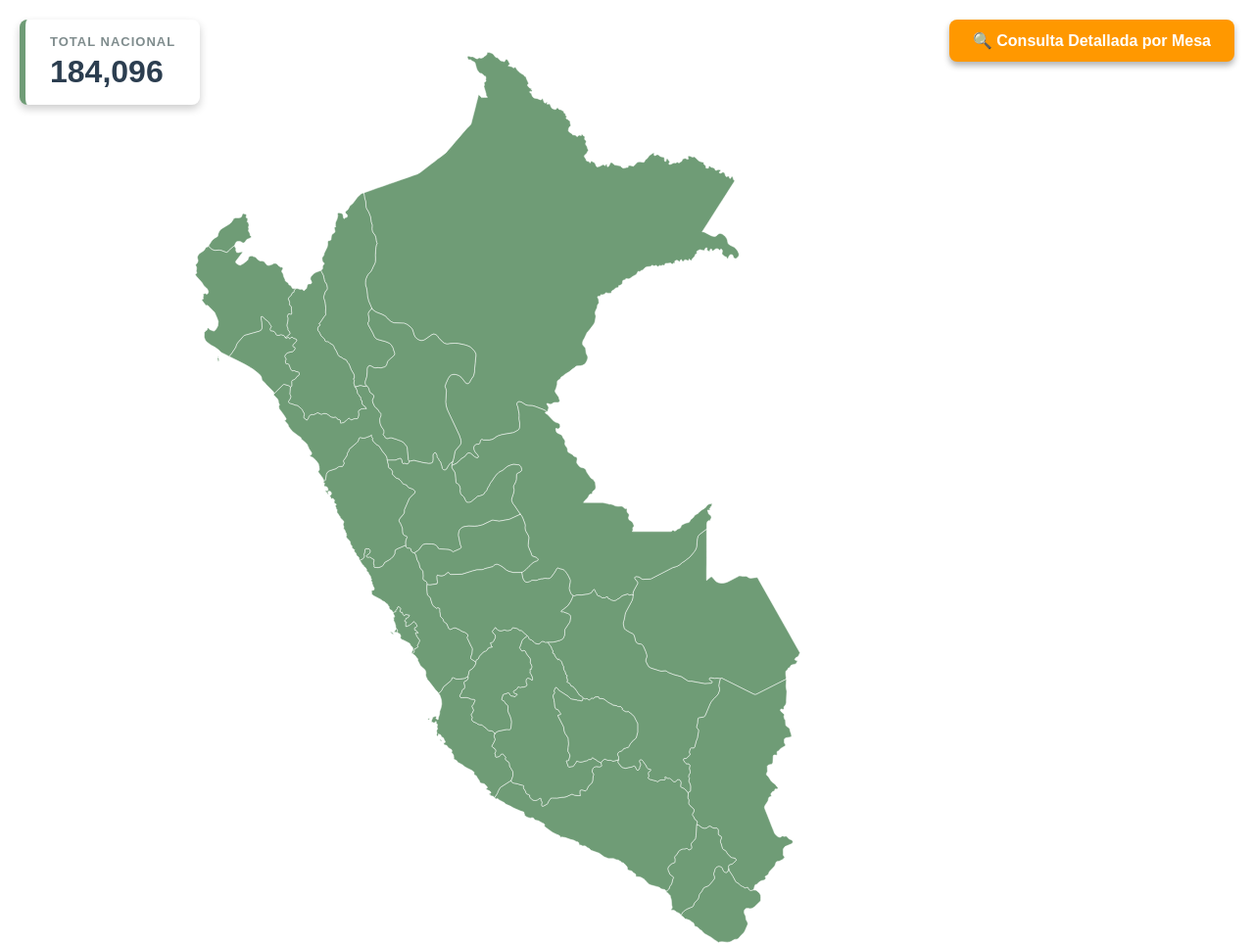
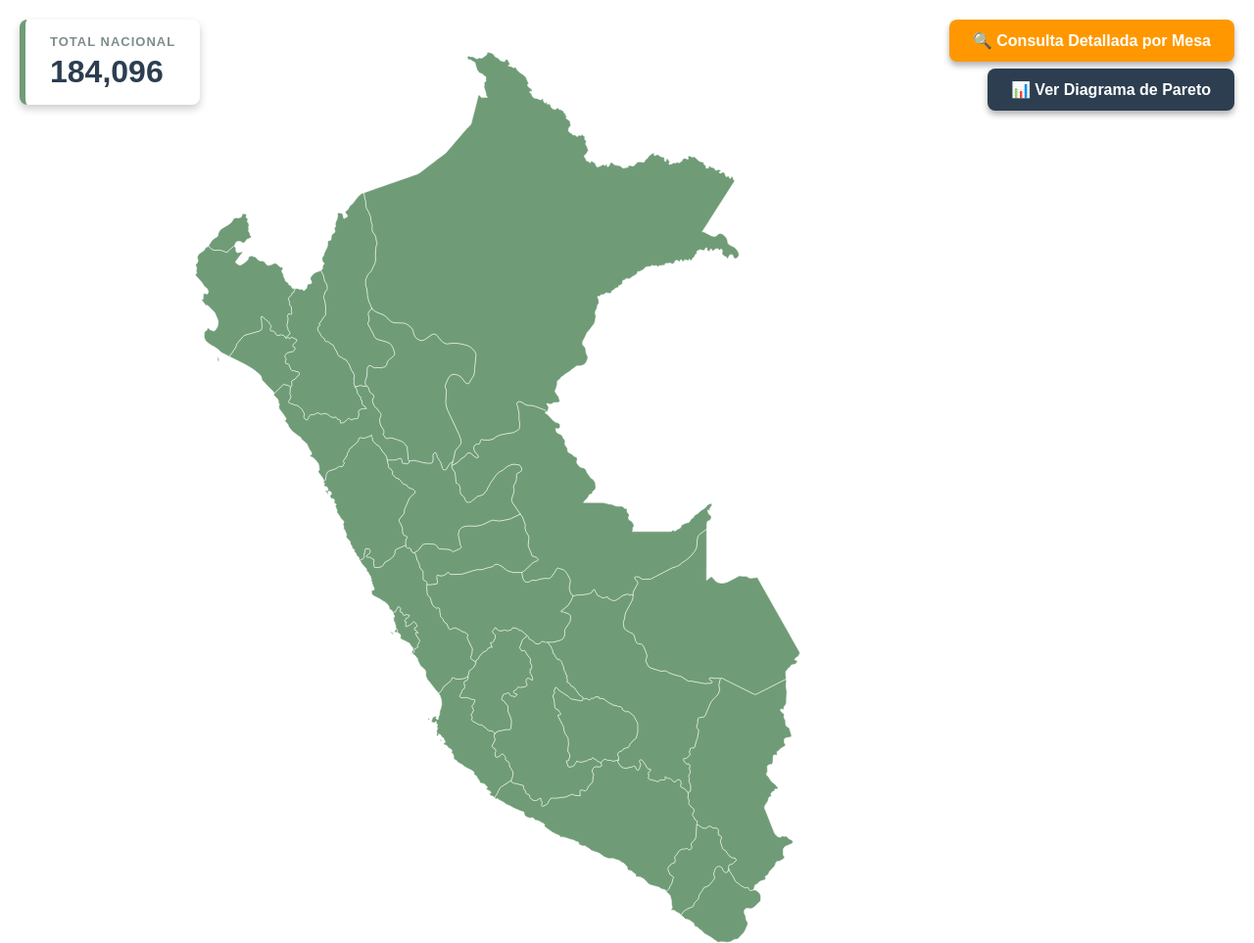
Before and after one commit to luiscarrillo7/katherine, a plain HTML site: page index.html in a window 1280 px wide. Shown: the whole page at 98% size. Drawn offline with Linux system fonts and the light colour scheme.

Commit message:
Agregando estadistica

```diff
--- a/index.html
+++ b/index.html
@@ -89,6 +89,28 @@
         font-size: 32px;
         font-weight: bold;
         color: #2c3e50;
+      }
+      .btn-estadistica {
+        position: absolute;
+        top: 70px; /* Debajo del otro botón */
+        right: 20px;
+        background-color: #2c3e50; /* Un color oscuro elegante */
+        color: white;
+        padding: 12px 24px;
+        text-decoration: none;
+        font-family: Arial, sans-serif;
+        font-weight: bold;
+        font-size: 16px;
+        border-radius: 8px;
+        box-shadow: 0px 4px 6px rgba(0, 0, 0, 0.3);
+        transition:
+          background-color 0.3s,
+          transform 0.2s;
+        z-index: 1000;
+      }
+      .btn-estadistica:hover {
+        background-color: #1a252f;
+        transform: scale(1.05);
       }
     </style>
   </head>
@@ -410,5 +432,8 @@
     <a href="cascada.html" class="btn-consulta"
       >🔍 Consulta Detallada por Mesa</a
     >
+    <a href="estadistica.html" class="btn-estadistica"
+      >📊 Ver Diagrama de Pareto</a
+    >
   </body>
 </html>
```
